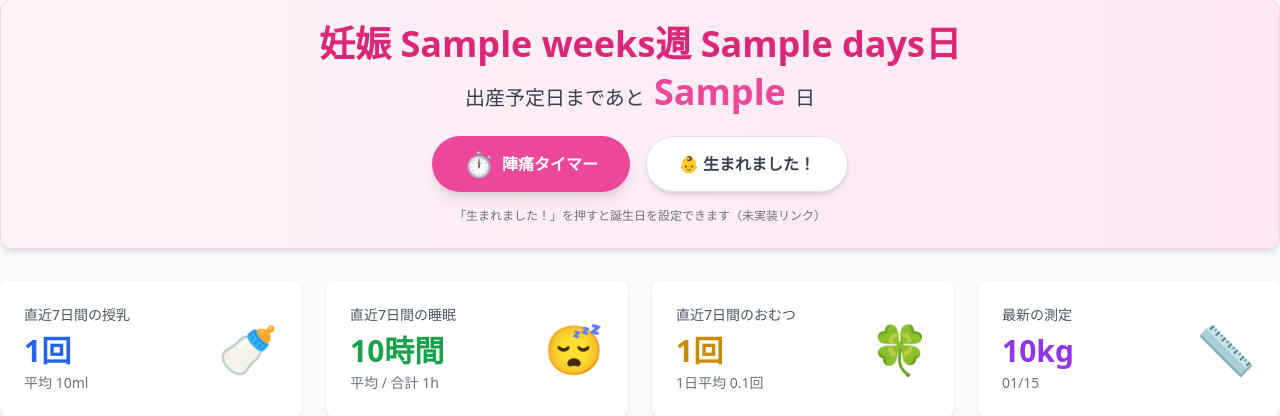
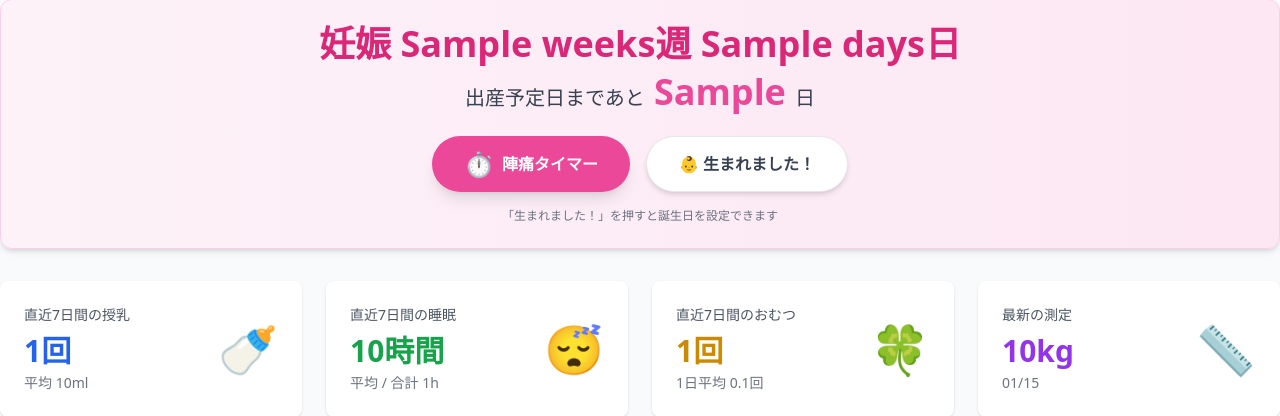
Before and after one commit to eburairu/baby-app, a FastAPI app: template app/templates/dashboard.html in a window 1280 px wide. Shown: the part 126-542 px from the top of the page. Run offline with FastAPI, Linux system fonts and the light colour scheme; the template is opened without the code that fills it: most values are stand-ins (such as "Sample title", 1, 10 or a date in 2020); parts of the project's set-up code (start-up, migrations or seed data) failed here and were passed over; some libraries are stand-ins or nearby versions.

Commit message:
fix: remove 'unimplemented link' text from dashboard

```diff
--- a/app/templates/dashboard.html
+++ b/app/templates/dashboard.html
@@ -71,7 +71,7 @@
                     👶 生まれました！
                 </button>
             </div>
-            <p class="text-xs text-gray-500 mt-4">「生まれました！」を押すと誕生日を設定できます（未実装リンク）</p>
+            <p class="text-xs text-gray-500 mt-4">「生まれました！」を押すと誕生日を設定できます</p>
         </div>
     </div>
     {% endif %}
```
